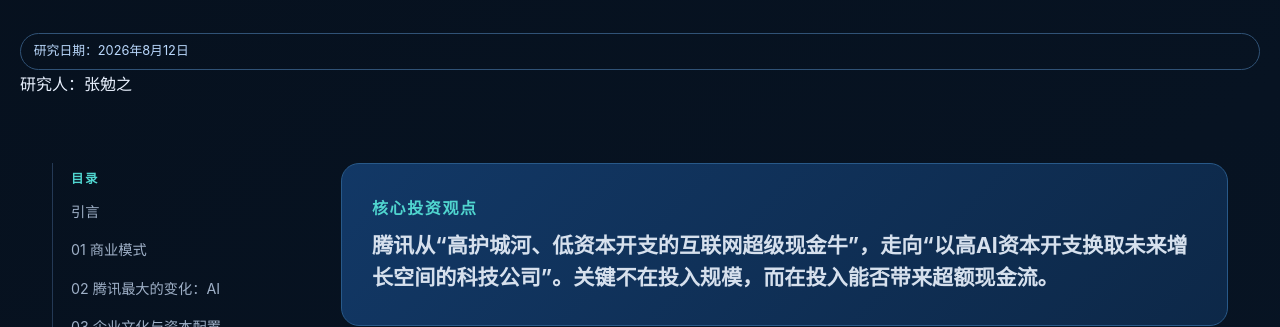
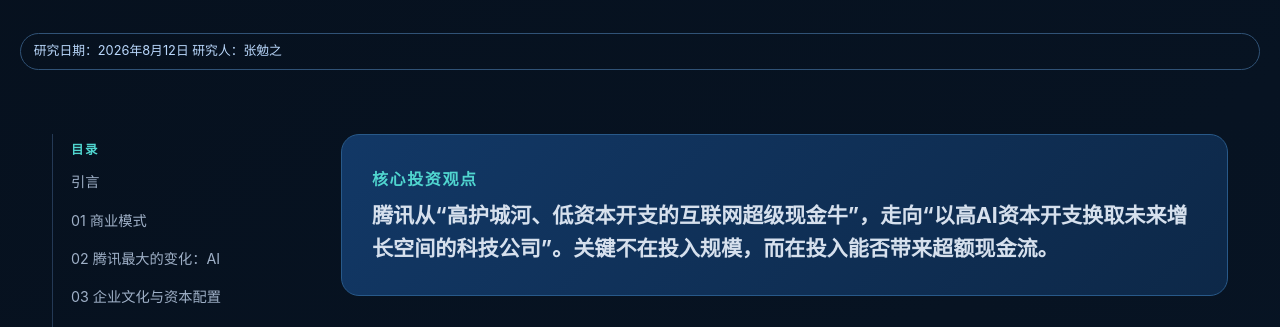
Before and after one commit to wupokemen/2026-Interim-Report-Analysis, a plain HTML site: page index.html in a window 1280 px wide. Shown: the part 466-793 px from the top of the page. Drawn offline with Linux system fonts and the light colour scheme.

Commit message:
Update index.html

```diff
--- a/index.html
+++ b/index.html
@@ -14,7 +14,7 @@
     <div class="eyebrow">INVESTMENT RESEARCH · 00700.HK</div>
     <h1>腾讯2026年中报：<br>AI烧掉了现金，但腾讯还是一家好公司吗？</h1>
     <p>主营业务持续增长，AI资本开支急剧上升。本文从商业模式、资本配置、财务质量与长期现金流出发，讨论腾讯正在经历的投资逻辑变化。</p>
-    <span class="tag">研究日期：2026年8月12日</span><span>研究人：张勉之</span>
+    <span class="tag">研究日期：2026年8月12日  研究人：张勉之</span>
   </header>
   <main class="shell layout">
     <nav class="toc" aria-label="文章目录"><strong>目录</strong><a href="#intro">引言</a><a href="#business">01 商业模式</a><a href="#ai">02 腾讯最大的变化：AI</a><a href="#capital">03 企业文化与资本配置</a><a href="#finance">04 财务状况分析</a><a href="#cashflow">05 还是一家现金牛吗？</a><a href="#moat">06 最大的护城河</a><a href="#valuation">07 增长预估与估值</a><a href="#conclusion">08 结论</a></nav>
```
